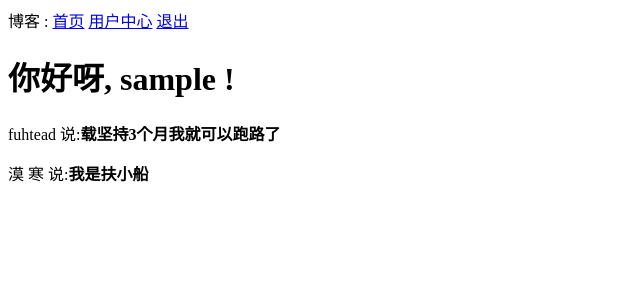
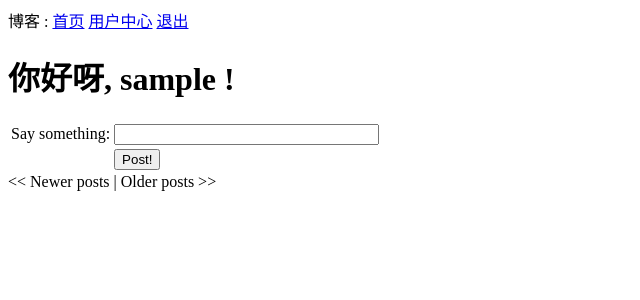
Before and after one commit to futheads/blog, a Flask app: page / in a window 1280 px wide. Shown: the top 300 px of the page, without its empty margins (0-640 px from the left). Run offline with Flask 2, Linux system fonts and the light colour scheme; the visitor is signed in with stand-in values (Sample User, id 1); data comes from the database, SQL or seed files in the repository; data that the repository does not hold is empty; parts of the project's set-up code (start-up, migrations or seed data) failed here and were passed over.

Commit message:
【A】实现分页

```diff
--- a/app/forms.py
+++ b/app/forms.py
@@ -34,3 +34,6 @@ class EditProfileForm(FlaskForm):
     username = StringField('用户名', validators=[DataRequired(message='请输入用户名!')])
     about_me = TextAreaField('关于我', validators=[Length(min=0, max=140)])
     submit = SubmitField('提交')
+
+class PostForm(FlaskForm):
+    post = StringField("博客", validators=[DataRequired("请输入博客内容！")])
--- a/app/routes.py
+++ b/app/routes.py
@@ -1,34 +1,32 @@
 from app import app
 from flask import render_template, flash, redirect, url_for, abort
-from app.models import User
+from app.models import User, Post
 from flask_login import login_required, login_user, logout_user, current_user
 from flask import request
 from werkzeug.urls import url_parse
-from app.forms import RegistrationForm
+from app.forms import RegistrationForm, PostForm
 from app import db
 from datetime import datetime
 from app.forms import EditProfileForm
+from config import Config
 
 #导入表单处理方法
 from app.forms import LoginForm
 
-@app.route('/')
-@app.route('/index')
-# @login_required
-def index():
-    user = {'username': 'futhead'}
-    posts = [
-        {
-            'author': {'username': 'fuhtead'},
-            'body': '载坚持3个月我就可以跑路了'
-
-        },
-        {
-            'author': {'username': '漠 寒'},
-            'body': '我是扶小船'
-        }
-    ]
-    return render_template("index.html", title="我的", posts=posts)
+@app.route('/', methods=['GET', 'POST'])
+@app.route('/index', methods=['GET', 'POST'])
+@app.route('/index/<int:page>', methods=['GET', 'POST'])
+@login_required
+def index(page = 1):
+    form = PostForm()
+    if form.validate_on_submit():
+        post = Post(body=form.post.data, timestamp=datetime.utcnow(), author=current_user)
+        db.session.add(post)
+        db.session.commit()
+        flash("Your post is now live!")
+        return redirect(url_for("index"))
+    posts = current_user.followed_posts().paginate(page, Config.POSTS_PER_PAGE, False)
+    return render_template("index.html", title="主页", form=form,  posts=posts)
 
 @app.route('/login', methods=['GET','POST'])
 def login():
@@ -76,15 +74,14 @@ def register():
     return render_template('register.html', title='注册', form=form)
 
 @app.route('/user/<username>')
+@app.route('/user/<username>/<int:page>')
 @login_required
-def user(username):
+def user(username, page=1):
     user = User.query.filter_by(username=username).first_or_404()
-    posts = [
-        {'author':user,'body':'测试Post #1号'},
-        {'author':user,'body':'测试Post #2号'}
-    ]
     if user is None:
-        abort(404)
+        flash("User %s not found." % username)
+        return  redirect(url_for("index"))
+    posts = user.posts.paginate(page, Config.POSTS_PER_PAGE, False)
     return render_template('user.html',user=user, posts=posts)
 
 @app.before_request
--- a/app/templates/index.html
+++ b/app/templates/index.html
@@ -3,8 +3,30 @@
 {% block content %}
 
    <h1>你好呀, {{ current_user.username }} !</h1>
-    {% for post in posts %}
-        <div><p>{{ post.author.username }} 说:<b>{{ post.body }}</b></p></div>
+
+    <form action="" method="post" name="post">
+        {{form.hidden_tag()}}
+        <table>
+            <tr>
+                <td>Say something:</td>
+                <td>{{ form.post(size = 30, maxlength = 140) }}</td>
+                <td>
+                {% for error in form.errors.post %}
+                <span style="color: red;">[{{error}}]</span><br>
+                {% endfor %}
+                </td>
+            </tr>
+            <tr>
+                <td></td>
+                <td><input type="submit" value="Post!"></td>
+                <td></td>
+            </tr>
+        </table>
+    </form>
+
+    {% for post in posts.items %}
+        {% include "_post.html" %}
     {% endfor %}
-
+    {% if posts.has_prev %}<a href="{{ url_for('index', page = posts.prev_num) }}"><< Newer posts</a>{% else %}<< Newer posts{% endif %} |
+    {% if posts.has_next %}<a href="{{ url_for('index', page = posts.next_num) }}">Older posts >></a>{% else %}Older posts >>{% endif %}
  {% endblock %}
--- a/app/templates/user.html
+++ b/app/templates/user.html
@@ -20,8 +20,10 @@
 </table>
 <hr>
 
-{% for post in posts %}
+{% for post in posts.items %}
     {% include '_post.html' %}
 {% endfor %}
+{% if posts.has_prev %}<a href="{{ url_for('user', nickname = user.nickname, page = posts.prev_num) }}"><< Newer posts</a>{% else %}<< Newer posts{% endif %} |
+{% if posts.has_next %}<a href="{{ url_for('user', nickname = user.nickname, page = posts.next_num) }}">Older posts >></a>{% else %}Older posts >>{% endif %}
 
 {% endblock %}
--- a/config.py
+++ b/config.py
@@ -12,3 +12,5 @@ class Config(object):
 
     # administrator list
     ADMINS = ["futhead@163.com"]
+
+    POSTS_PER_PAGE = 3
```
